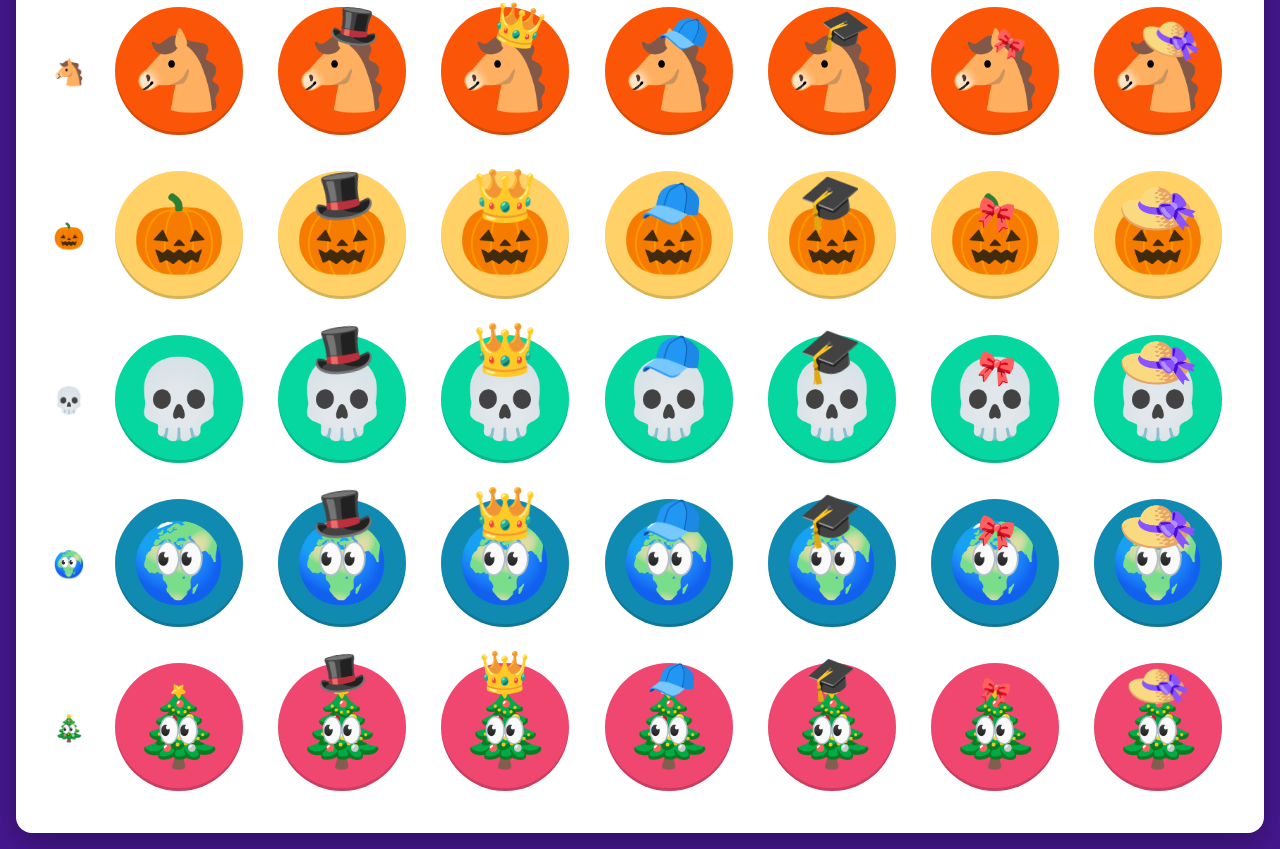
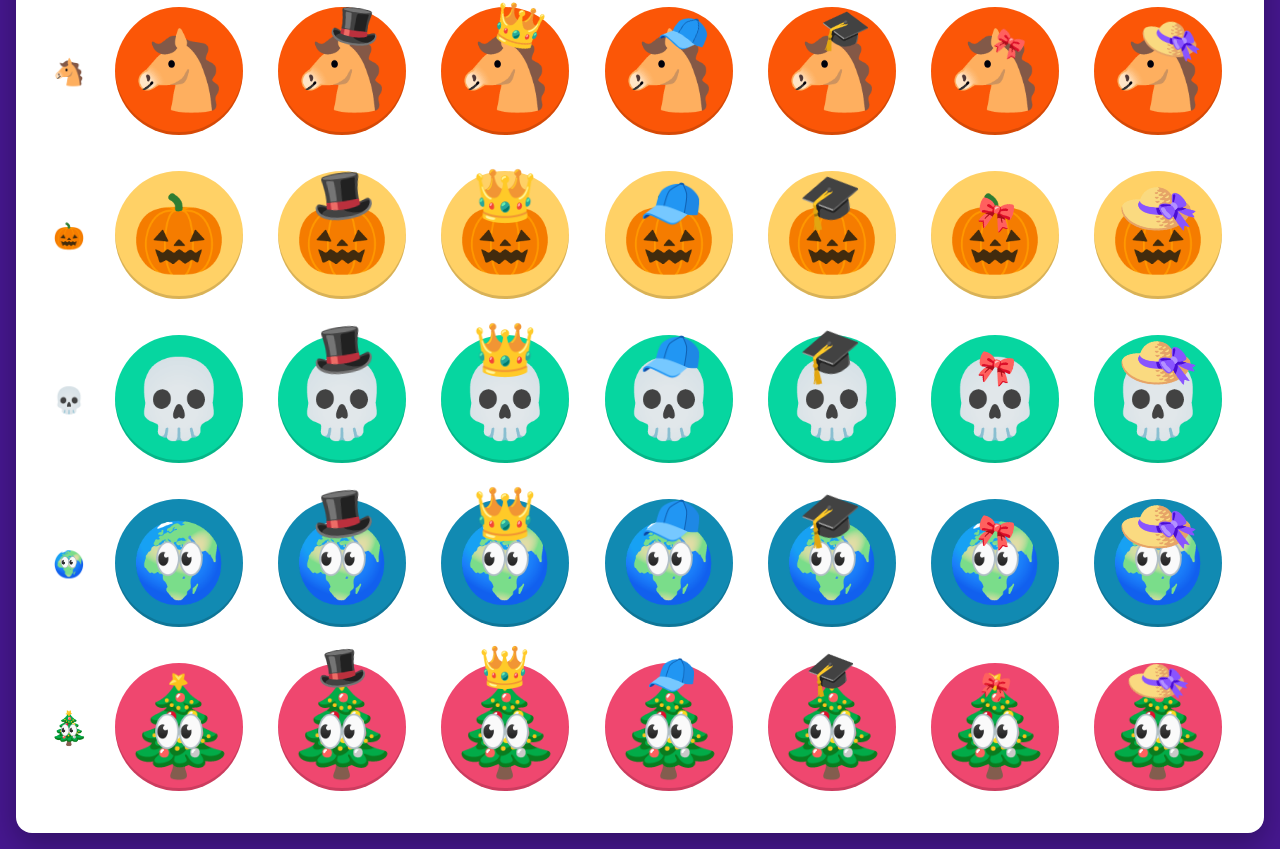
Before and after one commit to pavkriz/sovahoot, a Vue app: page /avatars in a window 1280 px wide. Shown: the part 3402-4251 px from the top of the page. Built offline with nearby package versions, Linux system fonts and the light colour scheme; a web font is replaced by a local one.

Commit message:
Composite characters can be scaled; enlarge the Christmas tree
Co-Authored-By: Claude Opus 5.5 <noreply@anthropic.com>

```diff
--- a/src/client/components/CharacterGlyph.vue
+++ b/src/client/components/CharacterGlyph.vue
@@ -7,6 +7,8 @@ import { characterParts } from '../../shared/avatars'
 const props = defineProps<{ character: string }>()
 
 const parts = computed(() => characterParts(props.character))
+// Scaling the whole glyph keeps the eyes where they were tuned relative to the base.
+const glyphStyle = computed(() => (parts.value.scale === 1 ? {} : { transform: `scale(${parts.value.scale})` }))
 const overlayStyle = computed(() => {
   const o = parts.value.overlay
   if (!o) return {}
@@ -15,7 +17,7 @@ const overlayStyle = computed(() => {
 </script>
 
 <template>
-  <span class="glyph emoji" :title="character"
+  <span class="glyph emoji" :style="glyphStyle" :title="character"
     >{{ parts.base }}<span v-if="parts.overlay" class="overlay" :style="overlayStyle">{{ parts.overlay.glyph }}</span></span
   >
 </template>
--- a/src/shared/avatars.ts
+++ b/src/shared/avatars.ts
@@ -69,6 +69,8 @@ export function decodeAvatar(raw: string | null | undefined): Avatar {
 // glyphs joined, so validation, the protocol and storage treat it like any other character.
 // Overlay units are fractions of the base glyph size (positive y = lower), rotation in degrees,
 // scale relative to the base glyph. Tuned visually on the /avatars sheet like the hats.
+// The optional `scale` enlarges the whole character (base and eyes together, so eye placement
+// stays valid); hats are positioned against the avatar circle, so HAT_FIT may need a nudge after.
 
 export interface Overlay {
   glyph: string
@@ -78,15 +80,24 @@ export interface Overlay {
   s: number
 }
 
-export const COMPOSITES: Record<string, { base: string; overlay: Overlay }> = {
+export interface Composite {
+  base: string
+  /** Size of the whole character relative to a normal one (default 1). */
+  scale?: number
+  overlay: Overlay
+}
+
+export const COMPOSITES: Record<string, Composite> = {
   '🌍👀': { base: '🌍', overlay: { glyph: '👀', x: 0, y: -0.05, r: 0, s: 0.55 } }, // zeměkoule s očima
-  '🎄👀': { base: '🎄', overlay: { glyph: '👀', x: 0, y: 0.05, r: 0, s: 0.45 } }, // vánoční stromek s očima
+  '🎄👀': { base: '🎄', scale: 1.25, overlay: { glyph: '👀', x: 0, y: 0.05, r: 0, s: 0.45 } }, // vánoční stromek s očima
 }
 
 /** Splits a character into the glyph drawn underneath and the optional overlay on top. */
-export function characterParts(character: string): { base: string; overlay: Overlay | null } {
+export function characterParts(character: string): { base: string; scale: number; overlay: Overlay | null } {
   const composite = COMPOSITES[character]
-  return composite ? { base: composite.base, overlay: composite.overlay } : { base: character, overlay: null }
+  return composite
+    ? { base: composite.base, scale: composite.scale ?? 1, overlay: composite.overlay }
+    : { base: character, scale: 1, overlay: null }
 }
 
 // ---- hat placement -------------------------------------------------------------------------
@@ -150,7 +161,7 @@ export const HAT_FIT: Record<string, CharacterFit> = {
   '🎃': { base: { y: 0.1 } }, // halloweenská dýně (stopka nahoře)
   '💀': { base: { y: 0.02 } }, // lebka
   '🌍👀': { base: { y: 0.02 } }, // zeměkoule s očima
-  '🎄👀': { base: { y: -0.02, s: 0.8 } }, // vánoční stromek s očima (úzká špička nahoře)
+  '🎄👀': { base: { y: -0.06, s: 0.8 } }, // vánoční stromek s očima (úzká špička nahoře)
 }
 
 function add(a: HatPlacement, d: Delta | undefined): HatPlacement {
```
Also changed, not shown: 1 other file (tests, documents, lock files or other folders).
